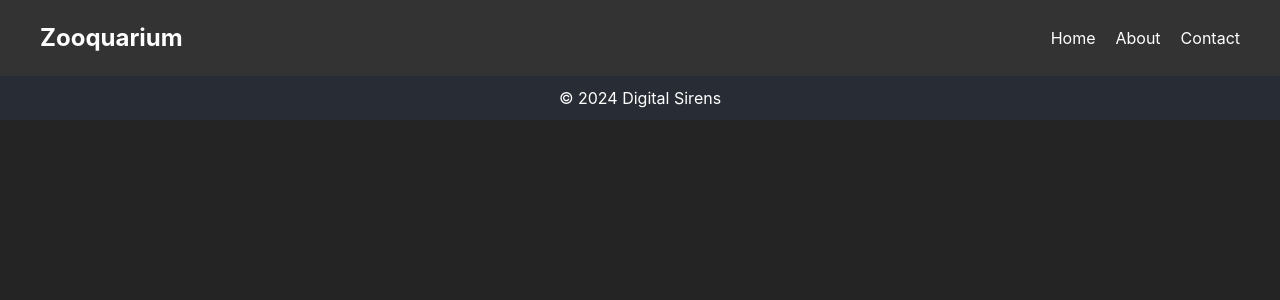
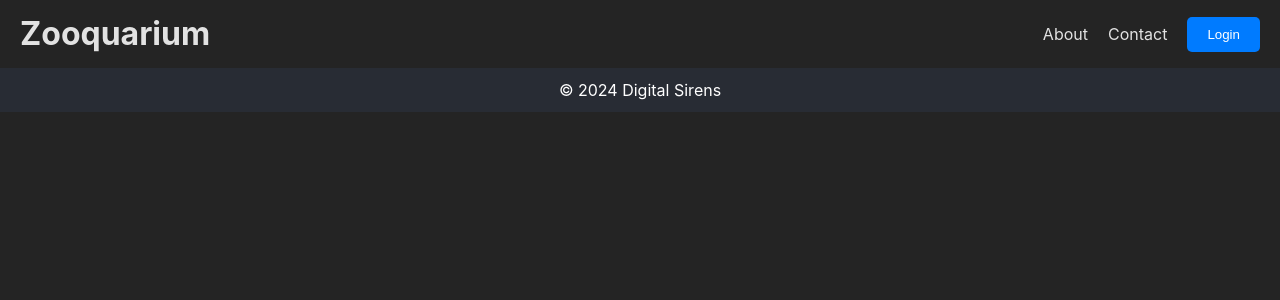
Before and after one commit to DigitalSirens/zooquarium, a React (Vite) app: page / in a window 1280 px wide. Shown: the top 300 px of the page. Built offline with nearby package versions, Linux system fonts and the light colour scheme.

Commit message:
fix: added login button and styled the header appropriately

```diff
--- a/src/components/about/about.jsx
+++ b/src/components/about/about.jsx
@@ -1,6 +1,6 @@
 import React from 'react';
 
-const about = () => {
+const About = () => {
   return (
     <div>
       <h1>Placeholder Component</h1>
@@ -12,4 +12,4 @@ const about = () => {
   );
 };
 
-export default about;
+export default About;
--- a/src/components/header/header.css
+++ b/src/components/header/header.css
@@ -1,44 +1,51 @@
-.header {
-  background-color: #333;
-  color: #fff;
-  padding: 20px 0;
-}
-
 .header-container {
   display: flex;
   justify-content: space-between;
   align-items: center;
-  max-width: 1200px;
-  margin: 0 auto;
-  padding: 0 20px;
+  padding: 10px 20px;
+}
+
+.header-left {
+  flex: 1;
+}
+
+.header-right {
+  display: flex;
+  align-items: center;
 }
 
 .header-title {
   margin: 0;
-  font-size: 24px;
 }
 
 .header-nav {
-  margin: 0;
+  display: flex;
 }
 
 .header-nav-list {
+  display: flex;
   list-style: none;
-  display: flex;
-  gap: 20px;
   margin: 0;
   padding: 0;
 }
 
 .header-nav-item {
-  margin: 0;
+  margin-right: 20px;
 }
 
 .header-nav-link {
-  color: #fff;
   text-decoration: none;
+  color: inherit;
 }
 
-.header-nav-link:hover {
-  text-decoration: underline;
+.login-button {
+  padding: 10px 20px;
+  background-color: #007BFF;
+  color: white;
+  border: none;
+  border-radius: 5px;
+  cursor: pointer;
 }
+
+.login-button:hover {
+  background
--- a/src/components/header/header.jsx
+++ b/src/components/header/header.jsx
@@ -5,26 +5,26 @@ const Header = () => {
   return (
     <header className='header'>
       <div className='header-container'>
+        <div className='header-left'>
           <h1 className='header-title'>Zooquarium</h1>
+        </div>
+        <div className='header-right'>
           <nav className='header-nav'>
             <ul className='header-nav-list'>
               <li className='header-nav-item'>
-              <a href='#home' className='header-nav-link'>
-                Home
-              </a>
-            </li>
-            <li className='header-nav-item'>
-              <a href='#about' className='header-nav-link'>
+                <a href='about' className='header-nav-link'>
                   About
                 </a>
               </li>
               <li className='header-nav-item'>
-              <a href='#contact' className='header-nav-link'>
+                <a href='contact' className='header-nav-link'>
                   Contact
                 </a>
               </li>
             </ul>
           </nav>
+          <button className='login-button'>Login</button>
+        </div>
       </div>
     </header>
   );
```
Lines whose indentation alone changed are shown as unchanged.
